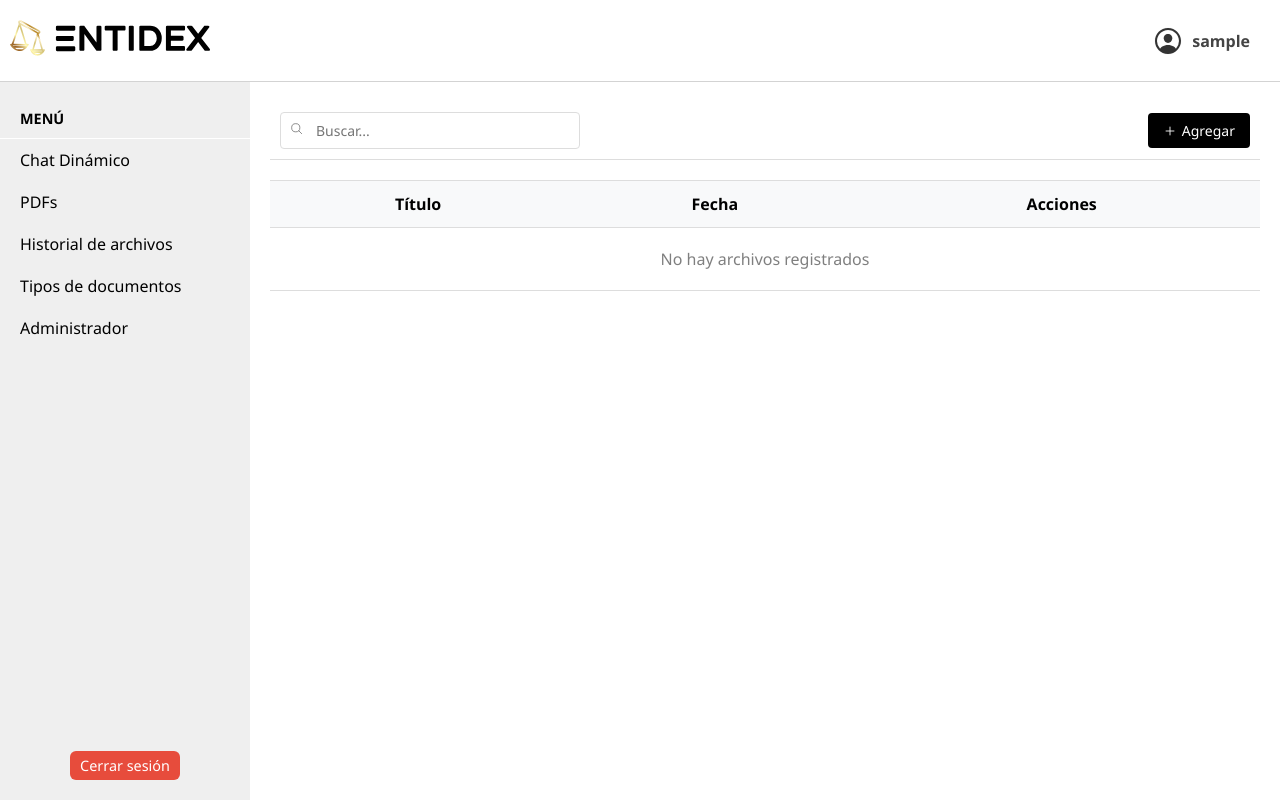
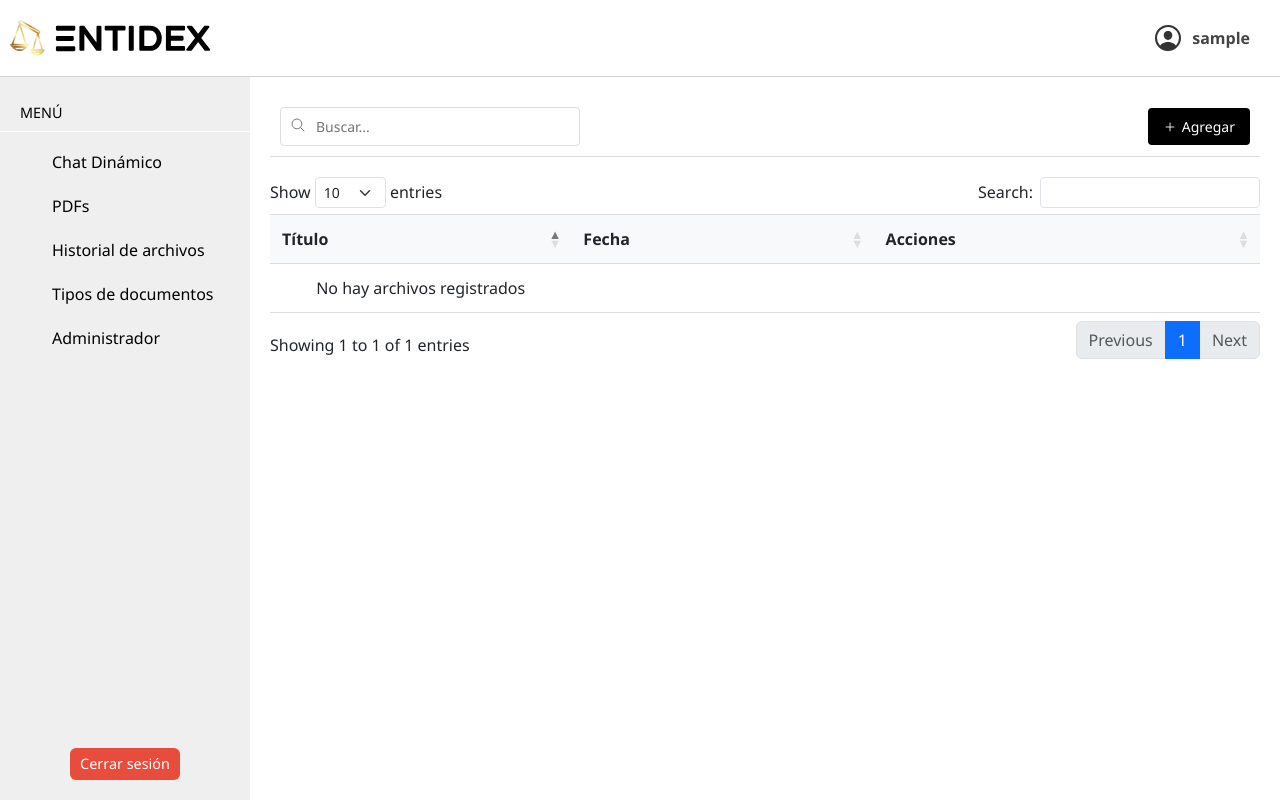
Before and after one commit to DiegoQueQuezada/ProyectoTallerIntegrador, a Django app: page /pdfView/ in a window 1280 px wide. Run offline with Django 4.2, Linux system fonts and the light colour scheme; the visitor is signed in with stand-in values (Sample User, id 1); data that the repository does not hold is empty; some libraries are stand-ins or nearby versions.

Commit message:
JS_DataTables_Html

```diff
--- a/EntidexEnterprise/PDFapp/templates/vistaPDF.html
+++ b/EntidexEnterprise/PDFapp/templates/vistaPDF.html
@@ -161,9 +161,6 @@
             </tr>
         </thead>
         <tbody id="tableBody">
-            <tr>
-                <td colspan="5">No hay archivos registrados</td>
-            </tr>
         </tbody>
     </table>
 </div>
@@ -197,4 +194,14 @@
         </div>
     </div>
 </div>
+<div id="spinnerCarga"
+    class="d-none position-fixed top-0 start-0 w-100 h-100 d-flex justify-content-center align-items-center bg-white bg-opacity-75"
+    style="z-index: 1050;">
+    <div class="spinner-border text-primary" role="status" style="width: 3rem; height: 3rem;">
+        <span class="visually-hidden">Cargando...</span>
+    </div>
+</div>
+
+
+
 {% endblock %}
--- a/EntidexEnterprise/PDFapp/templates/vistaPrincipal.html
+++ b/EntidexEnterprise/PDFapp/templates/vistaPrincipal.html
@@ -10,12 +10,20 @@
     {% load static %}
     {% block extra_css %}{% endblock %}
     {% block extra_js %}{% endblock %}
+    <link href="https://cdn.jsdelivr.net/npm/bootstrap@5.3.3/dist/css/bootstrap.min.css" rel="stylesheet">
     <link rel="stylesheet" href="{% static 'css/vistaPDF.css' %}">
     <link rel="stylesheet" href="{% static 'css/vistaPrincipal.css' %}">
     <script src="https://cdn.jsdelivr.net/npm/sweetalert2@11"></script>
+    <script src="https://cdn.jsdelivr.net/npm/bootstrap@5.3.3/dist/js/bootstrap.bundle.min.js"></script>
     <script type="module" src="https://unpkg.com/ionicons@7.1.0/dist/ionicons/ionicons.esm.js"></script>
     <script nomodule src="https://unpkg.com/ionicons@7.1.0/dist/ionicons/ionicons.js"></script>
     <script src="https://code.jquery.com/jquery-3.6.0.min.js"></script>
+    <!-- CSS de DataTables -->
+    <link rel="stylesheet" href="https://cdn.datatables.net/1.13.6/css/dataTables.bootstrap5.min.css">
+
+    <!-- JS de DataTables -->
+    <script src="https://cdn.datatables.net/1.13.6/js/jquery.dataTables.min.js"></script>
+    <script src="https://cdn.datatables.net/1.13.6/js/dataTables.bootstrap5.min.js"></script>
 
 </head>
 
```
